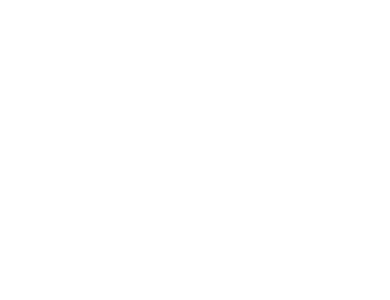
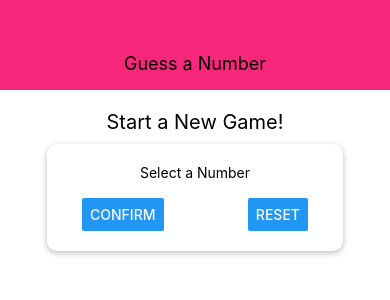
Before and after one commit to hyetigran/rn-guess-number-game, a React Native app: screen / in a window 390 px wide. Shown: the top 300 px of the page. Built offline with nearby package versions, Linux system fonts and the light colour scheme.

Commit message:
add: styles to start screen

```diff
--- a/App.js
+++ b/App.js
@@ -1,15 +1,20 @@
 import React, { useState } from "react";
 import { StyleSheet, View } from "react-native";
 
+import Header from "./components/Header";
+import StartGameScreen from "./screens/StartGameScreen";
+
 export default function App() {
-  return <View style={styles.container} />;
+  return (
+    <View style={styles.screen}>
+      <Header title="Guess a Number" />
+      <StartGameScreen />
+    </View>
+  );
 }
 
 const styles = StyleSheet.create({
-  container: {
-    flex: 1,
-    backgroundColor: "#fff",
-    alignItems: "center",
-    justifyContent: "center"
+  screen: {
+    flex: 1
   }
 });
--- /dev/null
+++ b/components/Header.js
@@ -0,0 +1,26 @@
+import React from "react";
+import { View, Text, StyleSheet } from "react-native";
+
+const Header = props => {
+  return (
+    <View style={styles.header}>
+      <Text style={styles.headerTitle}>{props.title}</Text>
+    </View>
+  );
+};
+
+const styles = StyleSheet.create({
+  header: {
+    width: "100%",
+    height: 90,
+    paddingTop: 36,
+    backgroundColor: "#f7287b",
+    alignItems: "center",
+    justifyContent: "center"
+  },
+  headerTitle: {
+    color: "black",
+    fontSize: 18
+  }
+});
+export default Header;
--- /dev/null
+++ b/screens/StartGameScreen.js
@@ -0,0 +1,50 @@
+import React from "react";
+import { View, Text, StyleSheet, TextInput, Button } from "react-native";
+
+const StartGameScreen = props => {
+  return (
+    <View style={styles.screen}>
+      <Text style={styles.title}>Start a New Game!</Text>
+      <View style={styles.inputContainer}>
+        <Text>Select a Number</Text>
+        <TextInput />
+        <View style={styles.buttonContainer}>
+          <Button title="Confirm" onPress={() => {}} />
+          <Button title="Reset" onPress={() => {}} />
+        </View>
+      </View>
+    </View>
+  );
+};
+
+const styles = StyleSheet.create({
+  screen: {
+    flex: 1,
+    padding: 10,
+    alignItems: "center"
+  },
+  title: {
+    fontSize: 20,
+    marginVertical: 10
+  },
+  inputContainer: {
+    width: 300,
+    maxWidth: "80%",
+    alignItems: "center",
+    shadowColor: "black",
+    shadowOffset: { width: 0, height: 2 },
+    shadowRadius: 6,
+    shadowOpacity: 0.26,
+    backgroundColor: "white",
+    elevation: 5,
+    padding: 20,
+    borderRadius: 10
+  },
+  buttonContainer: {
+    flexDirection: "row",
+    width: "100%",
+    justifyContent: "space-between",
+    paddingHorizontal: 15
+  }
+});
+export default StartGameScreen;
```
Also changed, not shown: 1 other file (tests, documents, lock files or other folders).
